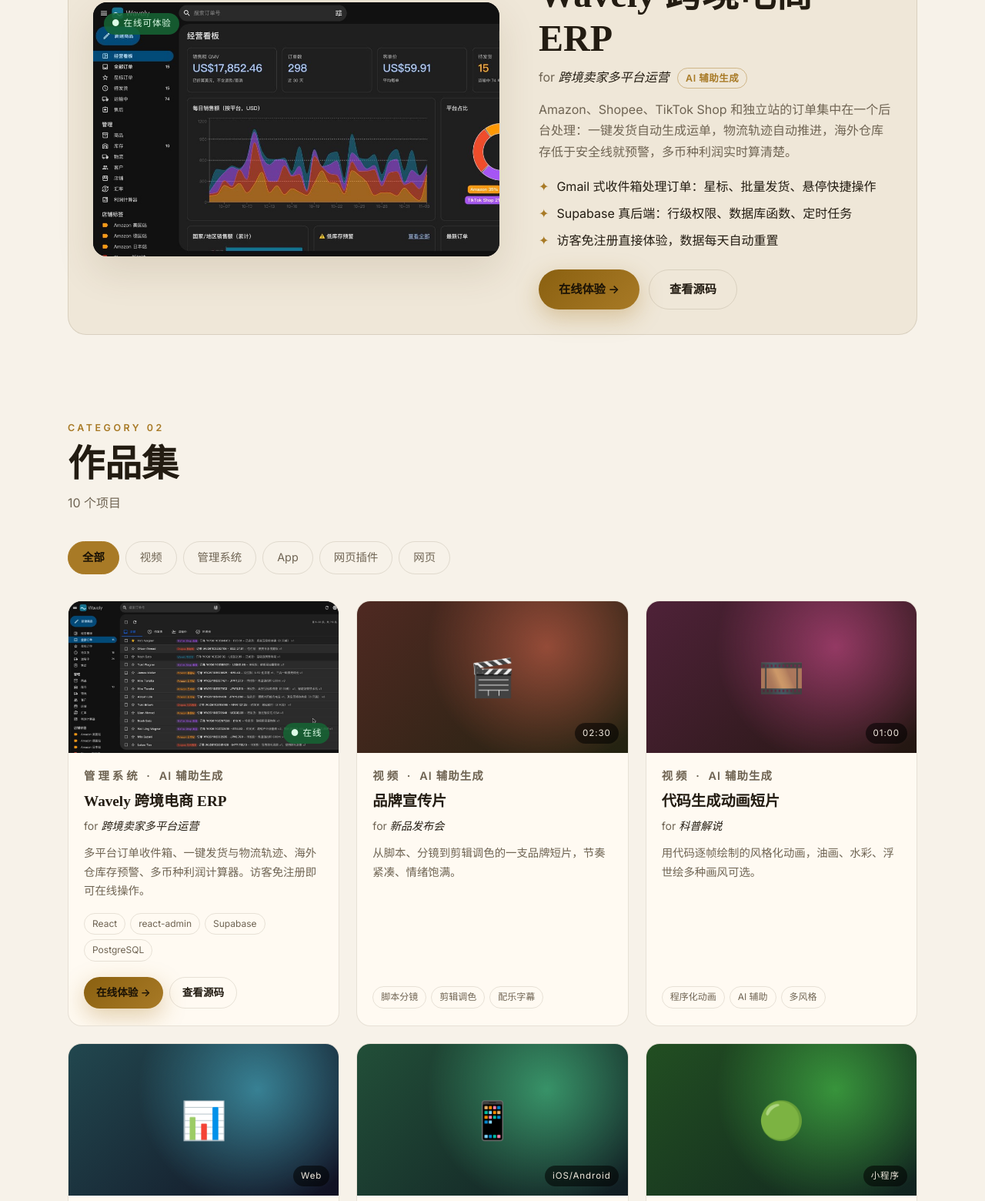
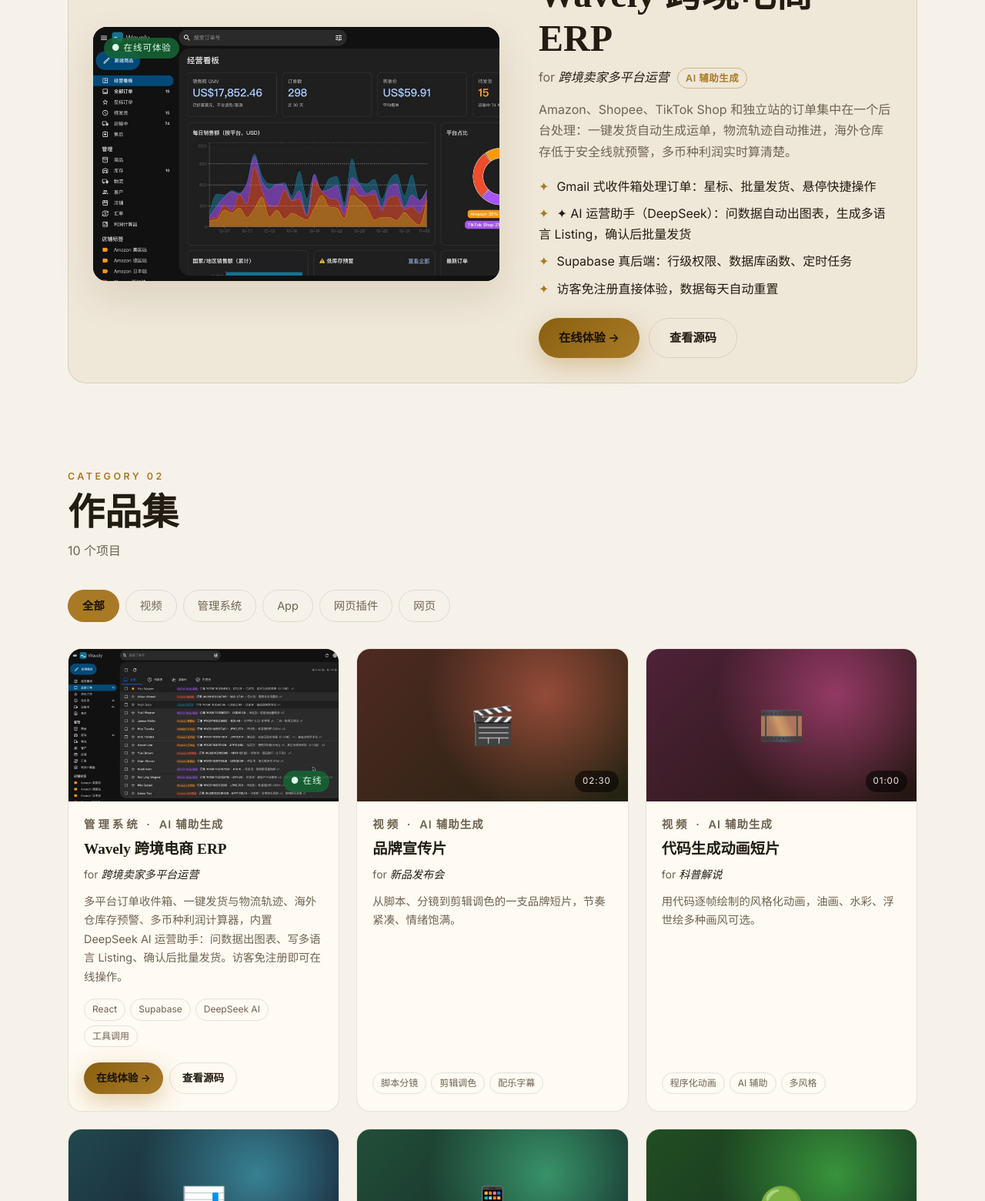
Before and after one commit to xiaozhuangping-cpu/xiaozhuangping-cpu.github.io, a plain HTML site: page index.html in a window 1280 px wide. Shown: the part 2109-3669 px from the top of the page at 77% size. Drawn offline with Linux system fonts and the light colour scheme.

Commit message:
docs: 作品介绍补充 AI 运营助手
Co-Authored-By: Claude Opus 5.5 <noreply@anthropic.com>

```diff
--- a/index.html
+++ b/index.html
@@ -106,6 +106,7 @@
           <p>Amazon、Shopee、TikTok Shop 和独立站的订单集中在一个后台处理：一键发货自动生成运单，物流轨迹自动推进，海外仓库存低于安全线就预警，多币种利润实时算清楚。</p>
           <ul class="bullets">
             <li>Gmail 式收件箱处理订单：星标、批量发货、悬停快捷操作</li>
+            <li>✦ AI 运营助手（DeepSeek）：问数据自动出图表，生成多语言 Listing，确认后批量发货</li>
             <li>Supabase 真后端：行级权限、数据库函数、定时任务</li>
             <li>访客免注册直接体验，数据每天自动重置</li>
           </ul>
--- a/main.js
+++ b/main.js
@@ -5,8 +5,8 @@ const WORKS = [
   { cat: 'video', icon: '🎞️', hue: 330, time: '01:00', title: '代码生成动画短片', for: '科普解说',     desc: '用代码逐帧绘制的风格化动画，油画、水彩、浮世绘多种画风可选。', tags: ['程序化动画', 'AI 辅助', '多风格'] },
   { cat: 'admin', icon: '🌊', hue: 195, time: '在线', live: true, title: 'Wavely 跨境电商 ERP', for: '跨境卖家多平台运营',
     img: 'assets/works/wavely-erp-inbox.jpg', gallery: ['assets/works/wavely-erp-inbox.jpg', 'assets/works/wavely-erp-dashboard.jpg'],
-    desc: '多平台订单收件箱、一键发货与物流轨迹、海外仓库存预警、多币种利润计算器。访客免注册即可在线操作。',
-    tags: ['React', 'react-admin', 'Supabase', 'PostgreSQL'],
+    desc: '多平台订单收件箱、一键发货与物流轨迹、海外仓库存预警、多币种利润计算器，内置 DeepSeek AI 运营助手：问数据出图表、写多语言 Listing、确认后批量发货。访客免注册即可在线操作。',
+    tags: ['React', 'Supabase', 'DeepSeek AI', '工具调用'],
     links: [{ label: '在线体验 →', href: 'https://xiaozhuangping-cpu.github.io/wavely-crossborder/erp/', primary: true },
             { label: '查看源码', href: 'https://github.com/xiaozhuangping-cpu/wavely-crossborder' }] },
   { cat: 'admin', icon: '📊', hue: 190, time: 'Web',   title: '运营数据看板',     for: '电商运营',     desc: '销售、库存、订单实时可视化，支持钻取分析与报表导出。', tags: ['ECharts', '报表导出', '权限控制'] },
```
